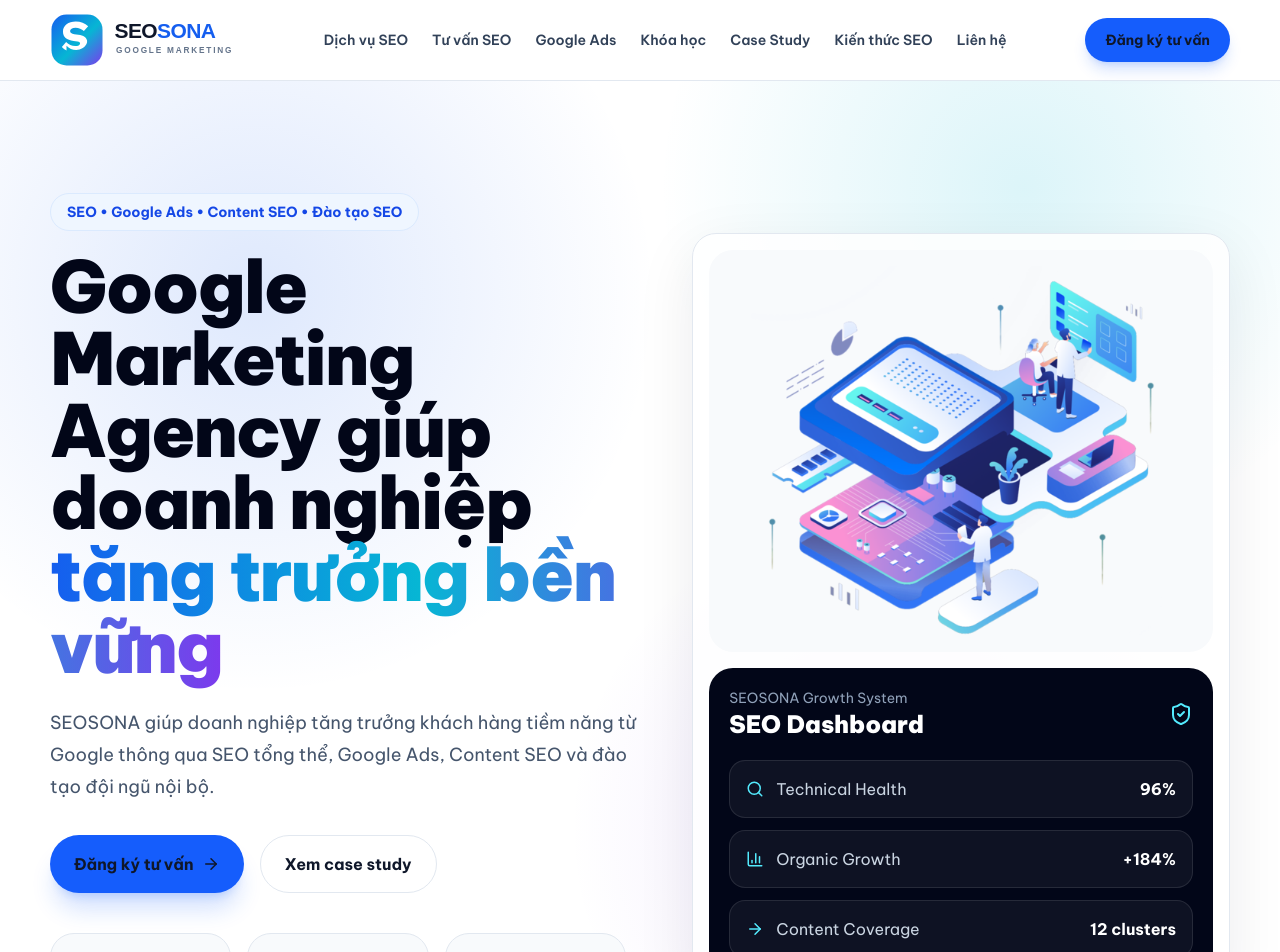
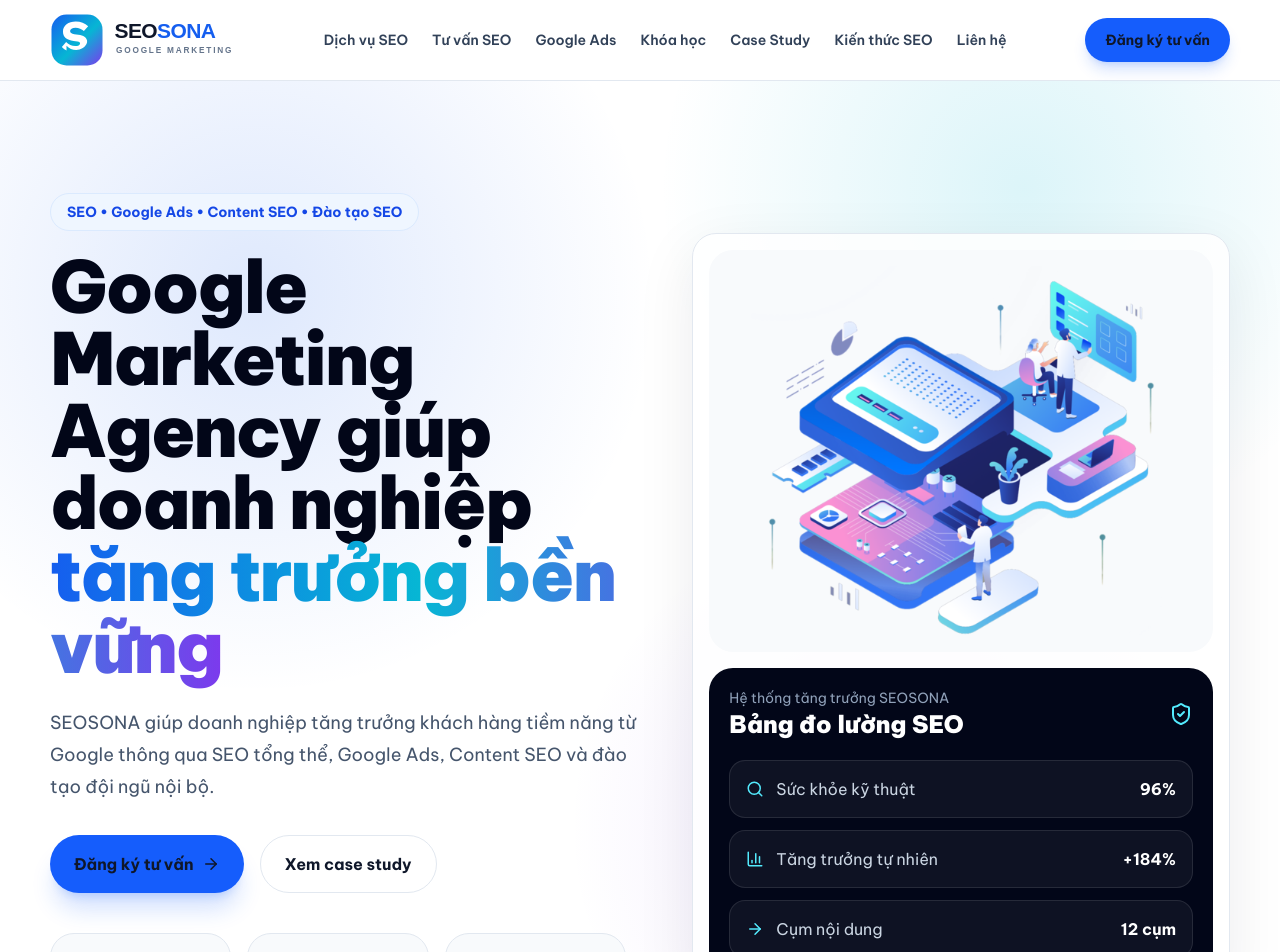
Before and after one commit to LongLeo287/SEOSONA, a Next.js app: page / in a window 1280 px wide. Shown: the top 952 px of the page. Built offline with nearby package versions, Linux system fonts and the light colour scheme.

Commit message:
fix: vietnamese homepage hero labels

```diff
--- a/components/sections/Hero.tsx
+++ b/components/sections/Hero.tsx
@@ -9,9 +9,9 @@
 ];
 
 const dashboardItems: Array<{ label: string; value: string; icon: LucideIcon }> = [
-  { label: "Technical Health", value: "96%", icon: Search },
-  { label: "Organic Growth", value: "+184%", icon: BarChart3 },
-  { label: "Content Coverage", value: "12 clusters", icon: ArrowRight }
+  { label: "Sức khỏe kỹ thuật", value: "96%", icon: Search },
+  { label: "Tăng trưởng tự nhiên", value: "+184%", icon: BarChart3 },
+  { label: "Cụm nội dung", value: "12 cụm", icon: ArrowRight }
 ];
 
 export function Hero() {
@@ -51,8 +51,8 @@
           <div className="mt-4 rounded-3xl bg-slate-950 p-5 text-white">
             <div className="mb-5 flex items-center justify-between">
               <div>
-                <div className="text-sm text-slate-400">SEOSONA Growth System</div>
-                <div className="text-2xl font-black">SEO Dashboard</div>
+                <div className="text-sm text-slate-400">Hệ thống tăng trưởng SEOSONA</div>
+                <div className="text-2xl font-black">Bảng đo lường SEO</div>
               </div>
               <ShieldCheck className="text-cyan-300" />
             </div>
@@ -61,7 +61,7 @@
                 const Icon = item.icon;
                 return (
                   <div key={item.label} className="rounded-2xl border border-white/10 bg-white/5 p-4">
-                    <div className="flex items-center justify-between">
+                    <div className="flex items-center justify-between gap-4">
                       <div className="flex items-center gap-3"><Icon className="text-cyan-300" size={18} /><span className="text-slate-300">{item.label}</span></div>
                       <strong>{item.value}</strong>
                     </div>
```
